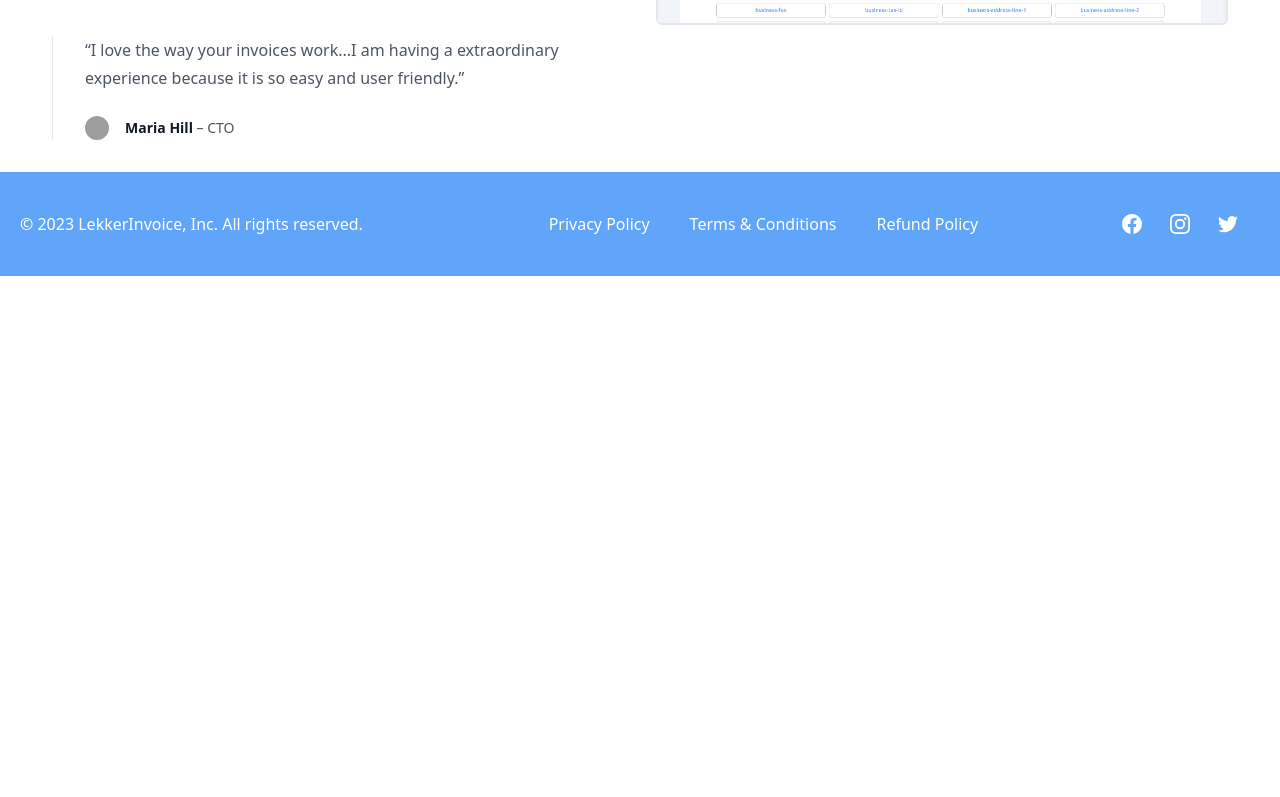
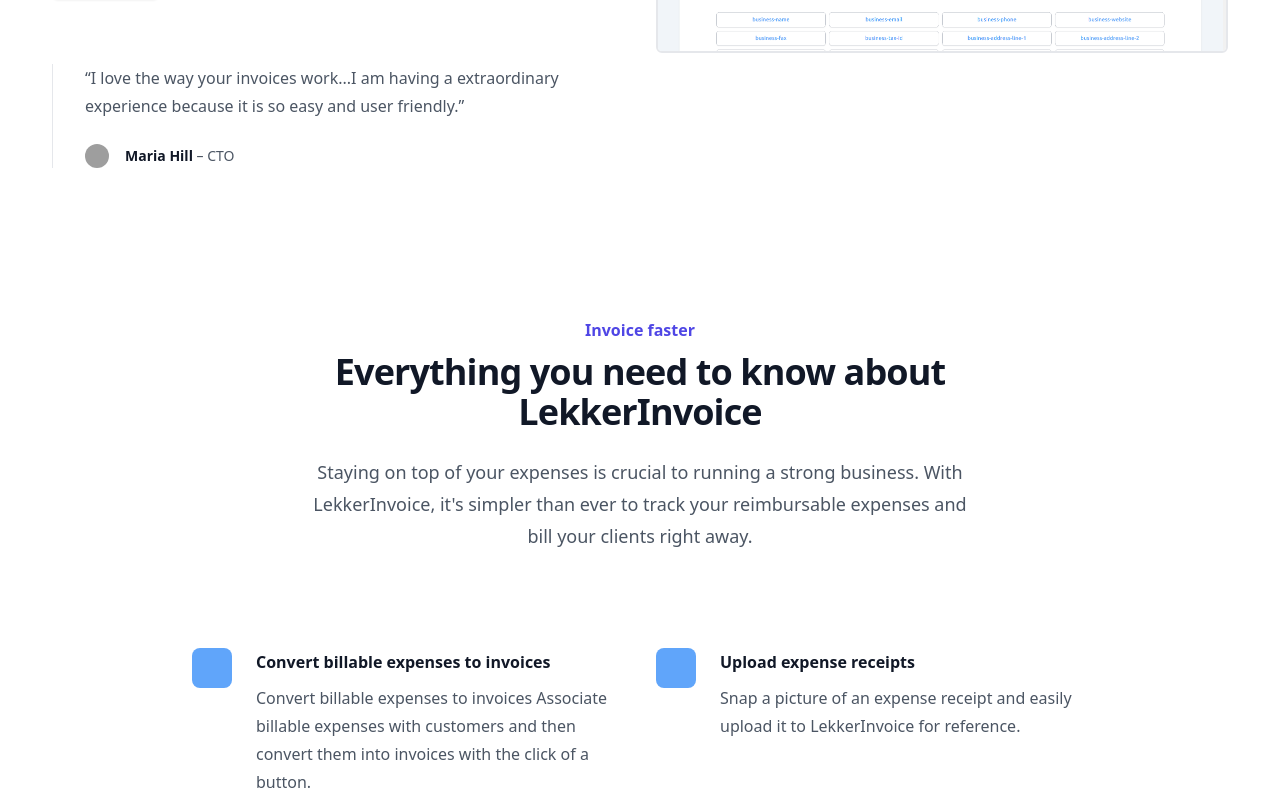
Before and after one commit to hqmhc/lekker-web, a React (Create React App) app: page /features in a window 1280 px wide. Shown: the part 2000-2797 px from the top of the page. Before the commit the page ends 2276 px from the top, so only its background shows below. Built offline with nearby package versions, Linux system fonts and the light colour scheme; grey boxes are pictures that could not be loaded.

Commit message:
add features to Features page

```diff
--- a/src/components/pages/features.jsx
+++ b/src/components/pages/features.jsx
@@ -46,7 +46,7 @@
                     <dt class="inline font-semibold text-gray-900">
                     <svg class="absolute left-1 top-1 h-5 w-5 text-blue-500" xmlns="http://www.w3.org/2000/svg" fill="none" viewBox="0 0 24 24" stroke-width="2" stroke="currentColor" aria-hidden="true" ><path stroke-linecap="round" stroke-linejoin="round" d="M7 8h10M7 12h4m1 8l-4-4H5a2 2 0 01-2-2V6a2 2 0 012-2h14a2 2 0 012 2v8a2 2 0 01-2 2h-3l-4 4z"></path></svg>       Issue Receipts Automatically
                     </dt>
-                    <dd class="inline ">-A receipt is issued automatically when payment is secured, and the invoice is marked as paid.</dd>
+                    <dd class="inline "><p>-A receipt is issued automatically when payment is secured, and the invoice is marked as paid.</p></dd>
                   </div>
 
 
@@ -114,7 +114,7 @@
         <dd class="mt-1 text-gray-600">Easily chase payments as they come due with automated payment reminders.</dd>
       </div>
           <div class="mt-8">
-            <a href="https://beta.lekkerinvoice.co.za/register" class="inline-flex rounded-md text-blue-500 px-3.5 py-2.5 text-sm font-semibold text-white bg-blue-500 hover:bg-green-600 shadow-sm hover:text-white focus-visible:outline focus-visible:outline-2 focus-visible:outline-offset-2 focus-visible:outline-indigo-600">Get started</a>
+            <a href="https://beta.lekkerinvoice.co.za/register" class="inline-flex rounded-md text-blue-500 px-3.5 py-2.5 text-sm font-semibold text-white bg-blue-400 hover:bg-green-600 shadow-sm hover:text-white focus-visible:outline focus-visible:outline-2 focus-visible:outline-offset-2 focus-visible:outline-indigo-600">Get started</a>
           </div>
 
 
@@ -136,6 +136,65 @@
   </div>
 </div>
 
+<div class="bg-white py-24 sm:py-32">
+  <div class="mx-auto max-w-7xl px-6 lg:px-8">
+    <div class="mx-auto max-w-2xl lg:text-center">
+      <h2 class="text-base font-semibold leading-7 text-indigo-600">Invoice faster</h2>
+      <p class="mt-2 text-3xl font-bold tracking-tight text-gray-900 sm:text-4xl">Everything you need to know about LekkerInvoice</p>
+      <p class="mt-6 text-lg leading-8 text-gray-600">Staying on top of your expenses is crucial to running a strong business. With LekkerInvoice, it's simpler than ever to track your reimbursable expenses and bill your clients right away.</p>
+    </div>
+    <div class="mx-auto mt-16 max-w-2xl sm:mt-20 lg:mt-24 lg:max-w-4xl">
+      <dl class="grid max-w-xl grid-cols-1 gap-x-8 gap-y-10 lg:max-w-none lg:grid-cols-2 lg:gap-y-16">
+        <div class="relative pl-16">
+          <dt class="text-base font-semibold leading-7 text-gray-900">
+            <div class="absolute left-0 top-0 flex h-10 w-10 items-center justify-center rounded-lg bg-blue-400">
+
+            </div>
+            Convert billable expenses to invoices
+          </dt>
+          <dd class="mt-2 text-base leading-7 text-gray-600">Convert billable expenses to invoices
+Associate billable expenses with customers and then convert them into invoices with the click of a button.</dd>
+</div>
+        <div class="relative pl-16">
+          <dt class="text-base font-semibold leading-7 text-gray-900">
+            <div class="absolute left-0 top-0 flex h-10 w-10 items-center justify-center rounded-lg bg-blue-400">
+
+            </div>
+
+
+            Upload expense receipts
+          </dt>
+          <dd class="mt-2 text-base leading-7 text-gray-600">Snap a picture of an expense receipt and easily upload it to LekkerInvoice for reference.</dd></div>
+
+        <div class="relative pl-16">
+          <dt class="text-base font-semibold leading-7 text-gray-900">
+            <div class="absolute left-0 top-0 flex h-10 w-10 items-center justify-center rounded-lg bg-blue-400">
+
+            </div>
+            Track your mileage
+
+          </dt>
+          <dd class="mt-2 text-base leading-7 text-gray-600">Record your vehicle expenses and convert billable miles to money with the mileage tracking feature from LekkerInvoice.
+</dd>
+</div>
+
+
+        <div class="relative pl-16">
+          <dt class="text-base font-semibold leading-7 text-gray-900">
+            <div class="absolute left-0 top-0 flex h-10 w-10 items-center justify-center rounded-lg bg-blue-400">
+
+            </div>
+            Categorize expenses
+          </dt>
+          <dd class="mt-2 text-base leading-7 text-gray-600">Classify your expenses under different categories to make expense tracking and reporting easier.
+
+</dd>
+        </div>
+      </dl>
+    </div>
+  </div>
+</div>
+
 
 
   </div>
```
